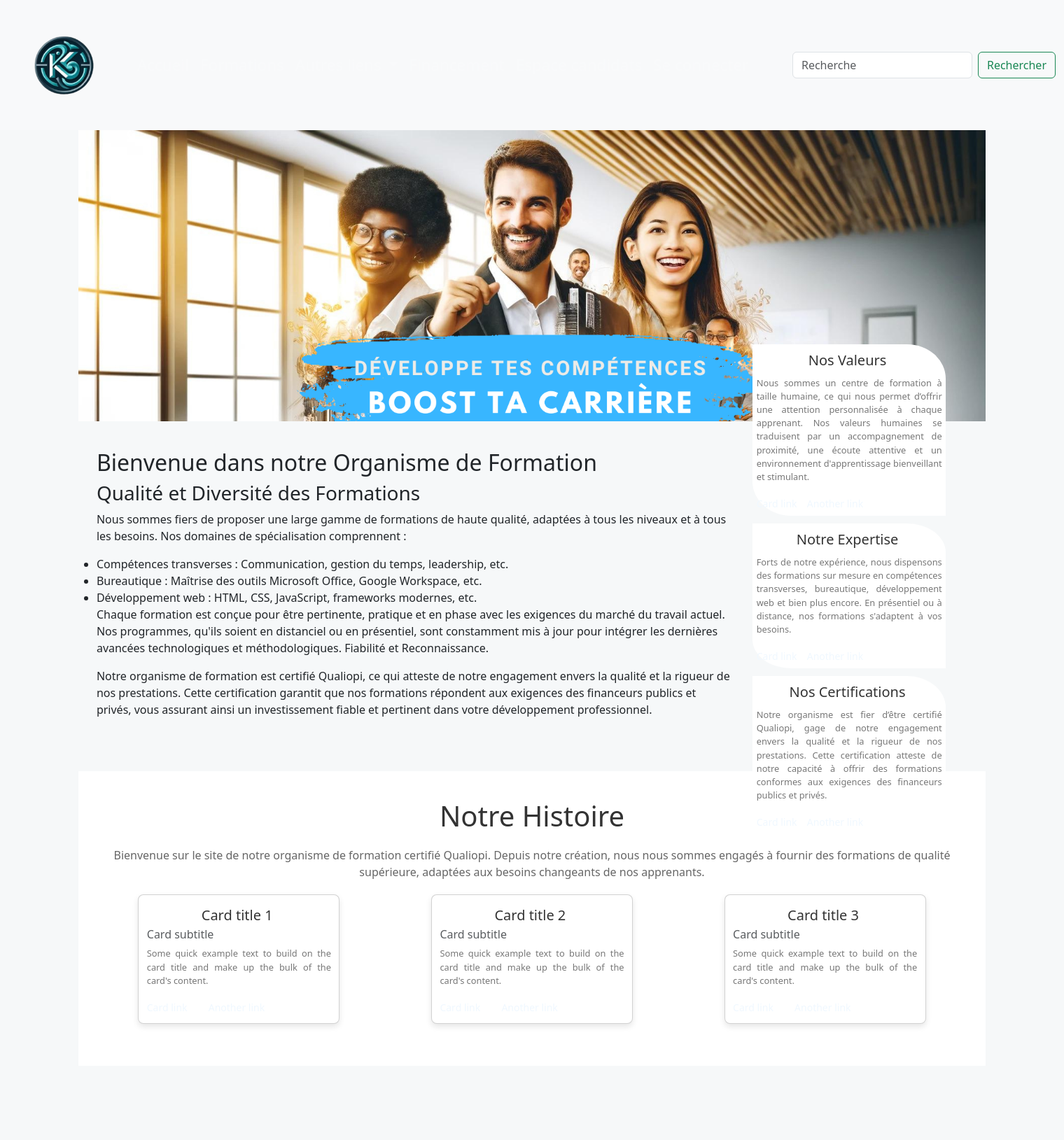
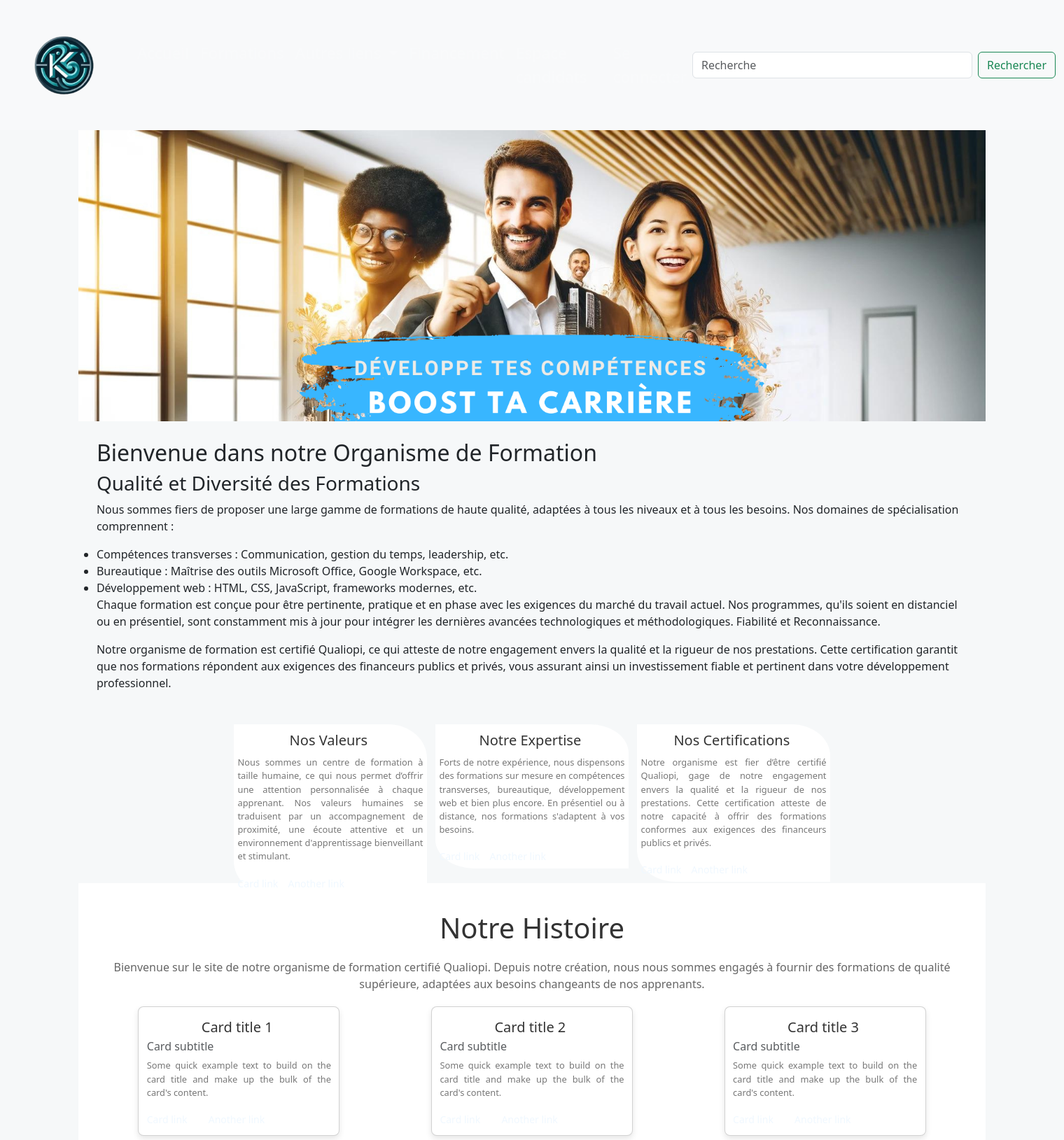
Before and after one commit to hichemchems/projetStageDevSymfony, a Symfony app: template templates/index_home/index.html.twig in a window 1520 px wide. Shown: the top 1629 px of the page at 70% size. Run offline with Twig, Linux system fonts and the light colour scheme; the template is opened without the code that fills it, so the values that code supplies are empty; style sheets or scripts are compiled from the project's sources; some libraries are stand-ins or nearby versions.

Commit message:
replacer les elements CSS

```diff
--- a/assets/styles/app.css
+++ b/assets/styles/app.css
@@ -24,6 +24,11 @@ a {
 
   background-color: #09273a;
   color: aliceblue ! important;
+}
+
+.me-2 {
+  width: 25rem;
+  margin-right: 0.5rem !important;
 }
 
 .navbar img {
@@ -263,14 +268,13 @@ ul {
 
 .topTwo {
   display: flex;
-  flex-direction: column;
-  align-items: center;
-  justify-content: center;
+  flex-direction: row;
 
   padding: 2%;
   background-repeat: no-repeat;
   background-size: cover;
   height: 30rem;
+  margin-bottom: 180px;
 }
 
 .containerTopTwo {
@@ -286,6 +290,8 @@ ul {
   align-items: center;
   justify-content: space-around;
   width: 100%;
+  flex-direction: column;
+  margin-top: auto;
 }
 
 .card-body {
@@ -299,7 +305,7 @@ ul {
 .topTree {
   background-color: #ffffff;
     padding: 40px 20px;
-    margin: 20px auto;
+    margin: 120px auto;
 }
 
 
@@ -576,7 +582,7 @@ td {
 }
 
 .carousel-item {
-  height: 80vh;
+  height: 50vh;
 
 }
 
--- a/templates/base.html.twig
+++ b/templates/base.html.twig
@@ -76,7 +76,7 @@
 									<i class="fas fa-map-marker-alt"></i>
 									<div class="cta-text">
 										<h4>Nous trouver</h4>
-										<span>1010 Avenue, 54321, Chandigarh</span>
+										<span>RDC 5 Allée Miguel Angel Asturias 93200 Saint-Denis</span>
 									</div>
 								</div>
 							</div>
```
